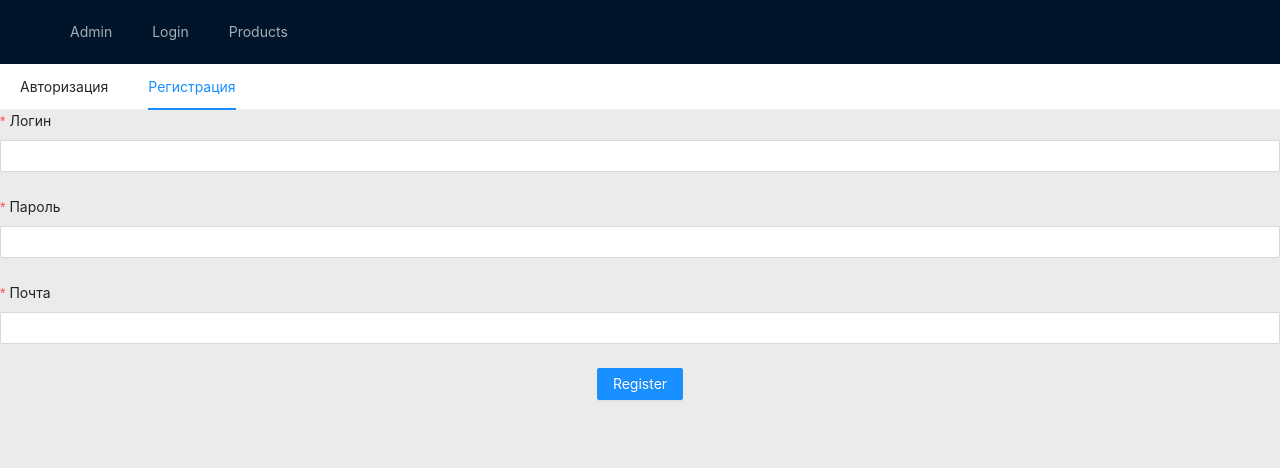
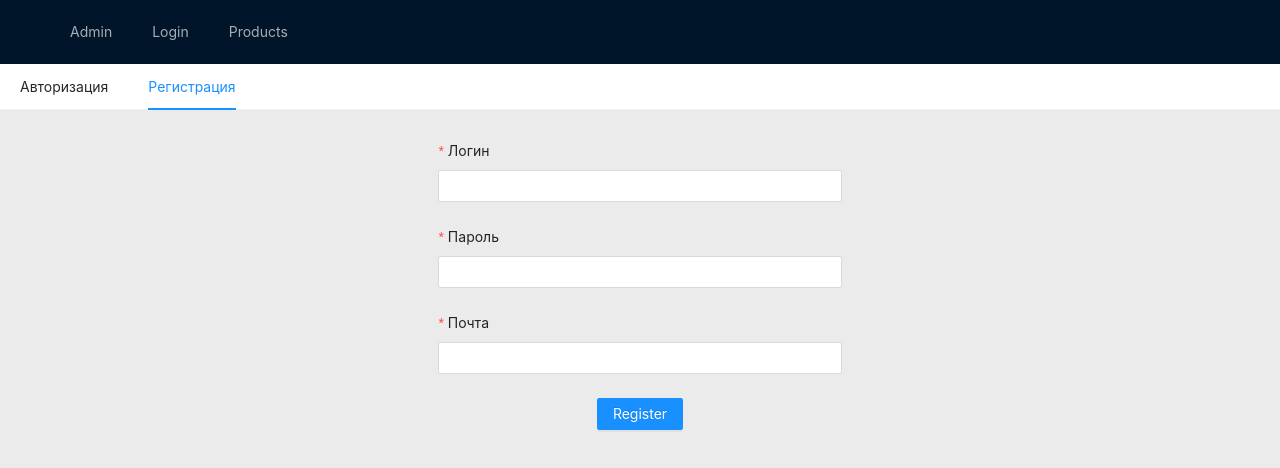
Before and after one commit to sgoc0037/market, a React (Create React App) app: page / in a window 1280 px wide. Shown: the top 468 px of the page. Built offline with nearby package versions, Linux system fonts and the light colour scheme.

Commit message:
change style

```diff
--- a/src/Components/Login.tsx
+++ b/src/Components/Login.tsx
@@ -22,10 +22,10 @@ export const Login = () => {
     return <Form
         name="basic"
         labelCol={{
-            span: 8,
+            span: 6,
         }}
         wrapperCol={{
-            span: 16,
+            span: 12,
         }}
         initialValues={{
             remember: true,
--- a/src/Components/Registration.tsx
+++ b/src/Components/Registration.tsx
@@ -1,8 +1,10 @@
 import { Button, Form, Input } from "antd";
 import React, { FC } from "react";
+import { formDataType } from "../Types/AuthType";
+import style from './Styles/Registration.module.css'
 
 interface RegistrationType {
-    onFinish: (data: any) => void
+    onFinish: (data: formDataType) => void
 }
 
 export const Registration: FC<RegistrationType> = ({
@@ -11,17 +13,19 @@ export const Registration: FC<RegistrationType> = ({
 
     const [form] = Form.useForm();
 
-    const onSubmit = (data: { [index: string]: string }) => {
-        console.log(data)
+    const onSubmit = (formData: formDataType) => {
+        onFinish(formData)
     }
 
     return <Form
+        className={style.registration}
         form={form}
         layout="vertical"
         onFinish={onSubmit}
         name="Form_for_registration"
     >
         <Form.Item
+            className={style.registration__input}
             name='login'
             label="Логин"
             rules={[{ required: true, message: 'Обязательное поле' }]}
@@ -29,6 +33,7 @@ export const Registration: FC<RegistrationType> = ({
             <Input />
         </Form.Item>
         <Form.Item
+            className={style.registration__input}
             name='password'
             label="Пароль"
             rules={[{ required: true, message: 'Обязательное поле' }]}
@@ -36,11 +41,12 @@ export const Registration: FC<RegistrationType> = ({
             <Input type='password' />
         </Form.Item>
         <Form.Item
+            className={style.registration__input}
             name='mail'
             label="Почта"
             rules={[{ required: true, message: 'Обязательное поле' }]}
         >
-            <Input type='ma' />
+            <Input />
         </Form.Item>
         <Form.Item>
             <Button type="primary" htmlType="submit">
--- /dev/null
+++ b/src/Components/Styles/Registration.module.css
@@ -0,0 +1,11 @@
+.registration {
+    width: 90%;
+    margin: 0 auto;
+    margin-top: 30px;
+    display: flex;
+    flex-direction: column;
+    align-items: center;
+}
+.registration__input {
+    width: 35%;
+}
--- a/src/Components/headerMenu.tsx
+++ b/src/Components/headerMenu.tsx
@@ -6,7 +6,6 @@ import { path } from '../Types/RoutesType';
 import { getItem } from '../util/util';
 import { Header } from 'antd/lib/layout/layout';
 import { useAppSelector } from '../app/hooks';
-import { useEffect } from 'react';
 
 type MenuItem = Required<MenuProps>['items'][number];
 
--- /dev/null
+++ b/src/Types/AuthType.ts
@@ -0,0 +1,5 @@
+export interface formDataType {
+    login: string
+    password: string
+    mail: string
+}
--- a/src/pages/Auth.tsx
+++ b/src/pages/Auth.tsx
@@ -3,6 +3,7 @@ import { useState } from 'react';
 import { useAppSelector } from '../app/hooks';
 import { Login } from '../Components/Login';
 import { Registration } from '../Components/Registration';
+import { formDataType } from '../Types/AuthType';
 import { getItem } from '../util/util';
 
 export const Auth = () => {
@@ -13,7 +14,7 @@ export const Auth = () => {
 
     const [value, setValue] = useState<string>(auth)
 
-    const onFinish = (data: any) => {
+    const onFinish = (data: formDataType) => {
         console.log(data)
     }
 
```
